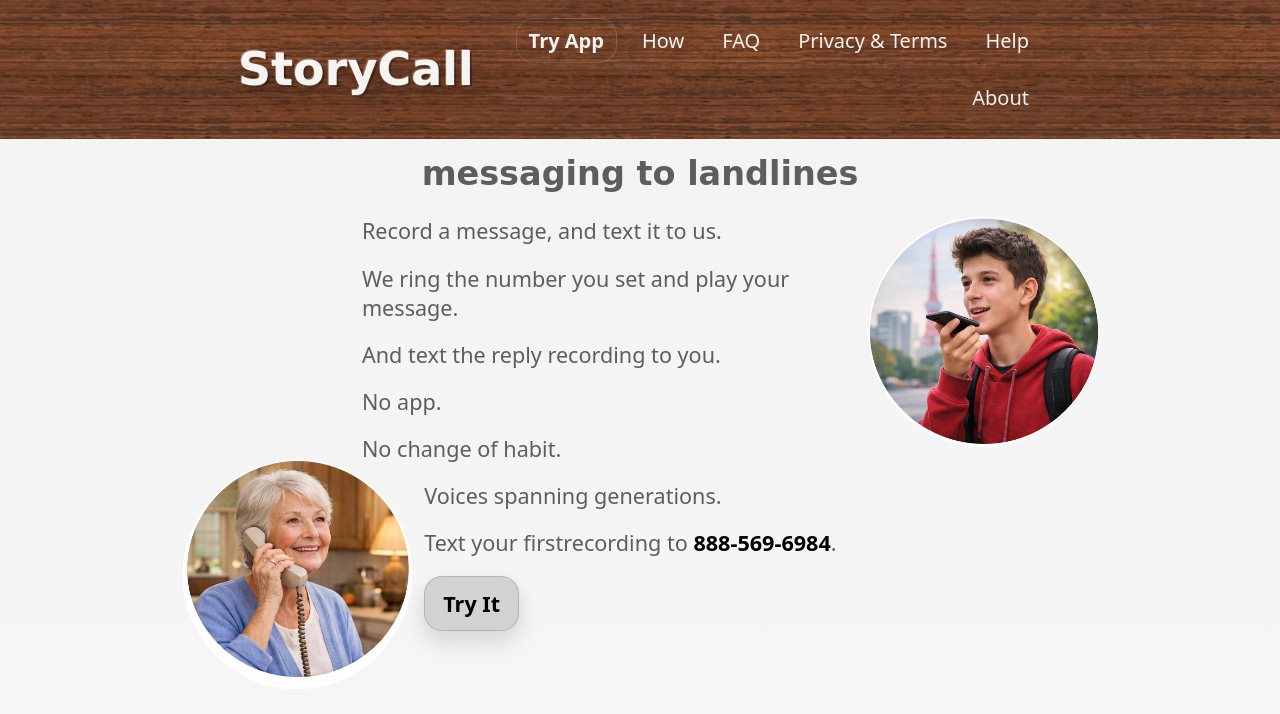
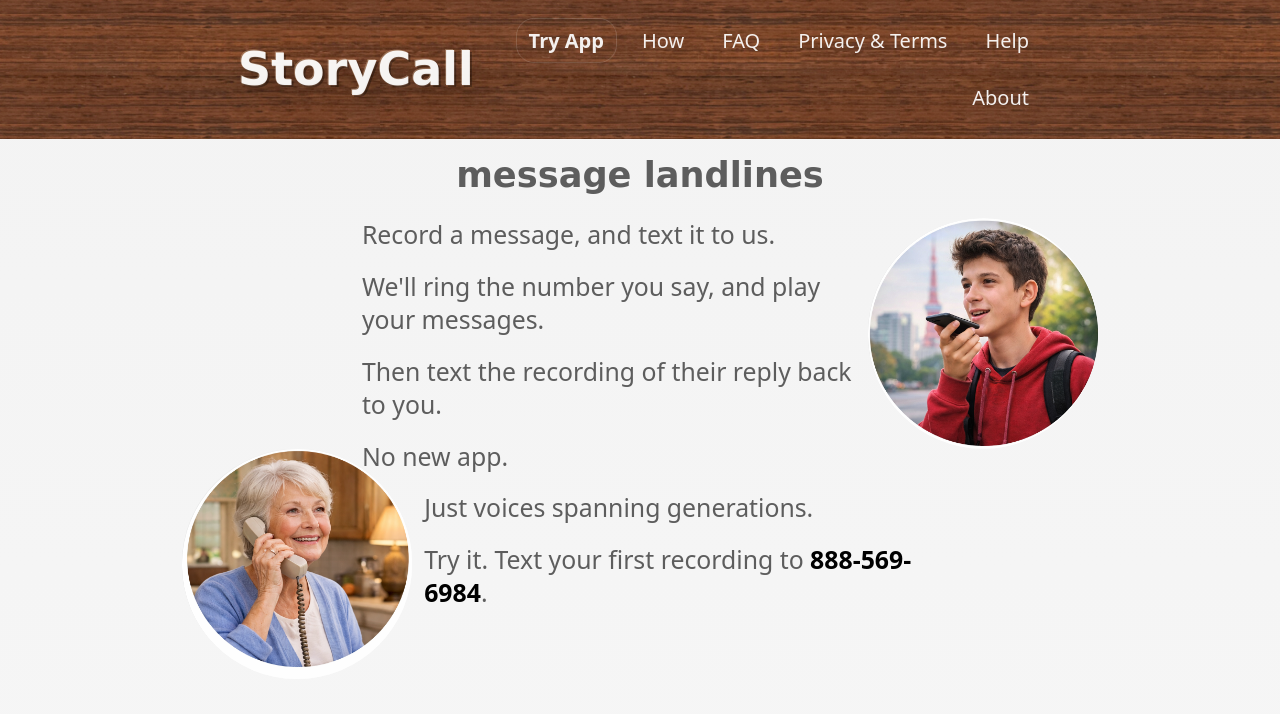
Before and after one commit to mPulseMedia/storycall_corp, a plain HTML site: page index.html in a window 1280 px wide. Shown: the top 714 px of the page. Drawn offline with Linux system fonts and the light colour scheme.

Commit message:
looks good on mob sim

```diff
--- a/index.html
+++ b/index.html
@@ -116,7 +116,7 @@
       --hero_gap_mobile:             var(--space_medium);
       --hero_margin_top_mobile:      var(--space_small);
 
-      --hero_text_scale:            1.08;
+      --hero_text_scale:            1.24;
       --hero_center_max_width:      var(--layout_content_max_width);
 
       --portrait_size:              14.4rem;
@@ -128,6 +128,7 @@
       --portrait_position_y:        45%;
       --portrait_granny_visible_ratio: 1;
       --portrait_kid_visible_ratio: 1;
+      --portrait_granny_offset_y:   calc(-1 * var(--space_small));
 
       --hero_message_max_width:      9rem;
       --hero_message_gap:            var(--space_small);
@@ -277,7 +278,7 @@
       margin         : 0 0 var(--space_large);
       font-family    : "Snell Roundhand", "Apple Chancery", "Brush Script MT", "Segoe Script", cursive;
       font-weight    : var(--font_weight_heavy);
-      font-size      : 1.55em;
+      font-size      : 1.42em;
       line-height    : 1;
       letter-spacing : 0;
       color          : rgba(var(--color_rgb_black),var(--opacity_medium));
@@ -357,6 +358,9 @@
       shape-margin : var(--portrait_margin);
       clip-path    : circle(50%);
       clear        : both;
+    }
+    .hero_portrait_granny.hero_portrait_float_left{
+      margin-top : var(--portrait_granny_offset_y);
     }
     .hero_copy::after{
       content : "";
@@ -678,18 +682,22 @@
 
     @media (max-width: 43.75rem){ /* var: --breakpoint_mobile */
       :root{
-        --font_size_title:      46px;
-        --font_size_heading:    28px;
-        --font_size_body:       18px;
+        --font_size_body:          18px;
+        --font_size_heading:       28px;
+        --font_size_title:         46px;
 
-        --layout_side_padding:  44px;
-        --group_image_width:    6.5rem;
-        --hero_text_scale:      1.04;
-        --portrait_size:        12rem;
-        --hero_message_max_width: 7.5rem;
+        --group_image_width:       6.5rem;
 
-        --scroll_padding_top:   var(--scroll_padding_top_mobile);
-        --main_padding_bottom:  var(--main_padding_bottom_mobile);
+        --hero_message_max_width:  7.5rem;
+        --hero_text_scale:         1.16;
+
+        --layout_side_padding:     44px;
+
+        --main_padding_bottom:     var(--main_padding_bottom_mobile);
+
+        --portrait_size:           12rem;
+
+        --scroll_padding_top:      var(--scroll_padding_top_mobile);
       }
       .bar{
         padding : var(--space_small) 0;
@@ -760,35 +768,27 @@
   <main class="wrap wrap_main">
     <div class="hero">
       <div class="hero_copy">
-        <h1 class="hero_tagline">messaging to landlines</h1>
+        <h1 class="hero_tagline">message landlines</h1>
         <div class="hero_portrait hero_portrait_kid hero_portrait_float_right" aria-hidden="true"></div>
         <p class="note">
           Record a message, and text it to us.
         </p>
         <div class="hero_portrait hero_portrait_granny hero_portrait_float_left" aria-hidden="true"></div>
         <p class="note">
-          We ring the number you set and play your message.
+          We'll ring the number you say, and play your messages.
         </p>
         <p class="note">
-          And text the reply recording to you.
+          Then text the recording of their reply back to you.
         </p>
         <p class="note">
-          No app.
+          No new app.
         </p>
         <p class="note">
-          No change of habit.
+          Just voices spanning generations.
         </p>
         <p class="note">
-          Voices spanning generations.
+          Try it. Text your first recording to <b>888-569-6984</b>.
         </p>
-        <p class="note">
-          Text your firstrecording to <b>888-569-6984</b>.
-        </p>
-
-        <div class="buttons">
-          <a class="btn primary" href="https://app.storycall.org" target="_blank" rel="noopener noreferrer">Try It</a>
-        </div>
-      </div>
 
     </div>
 
```
Also changed, not shown: 1 other file.
